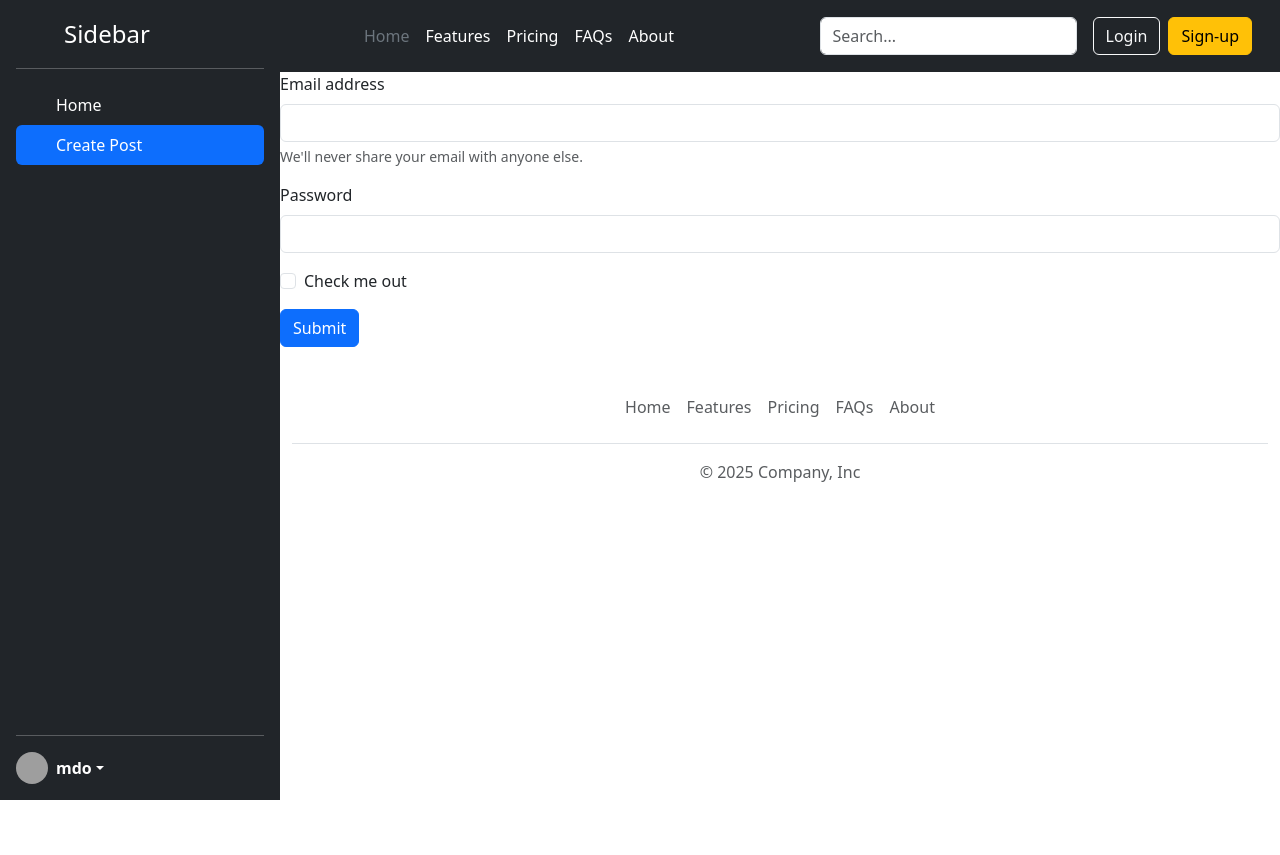
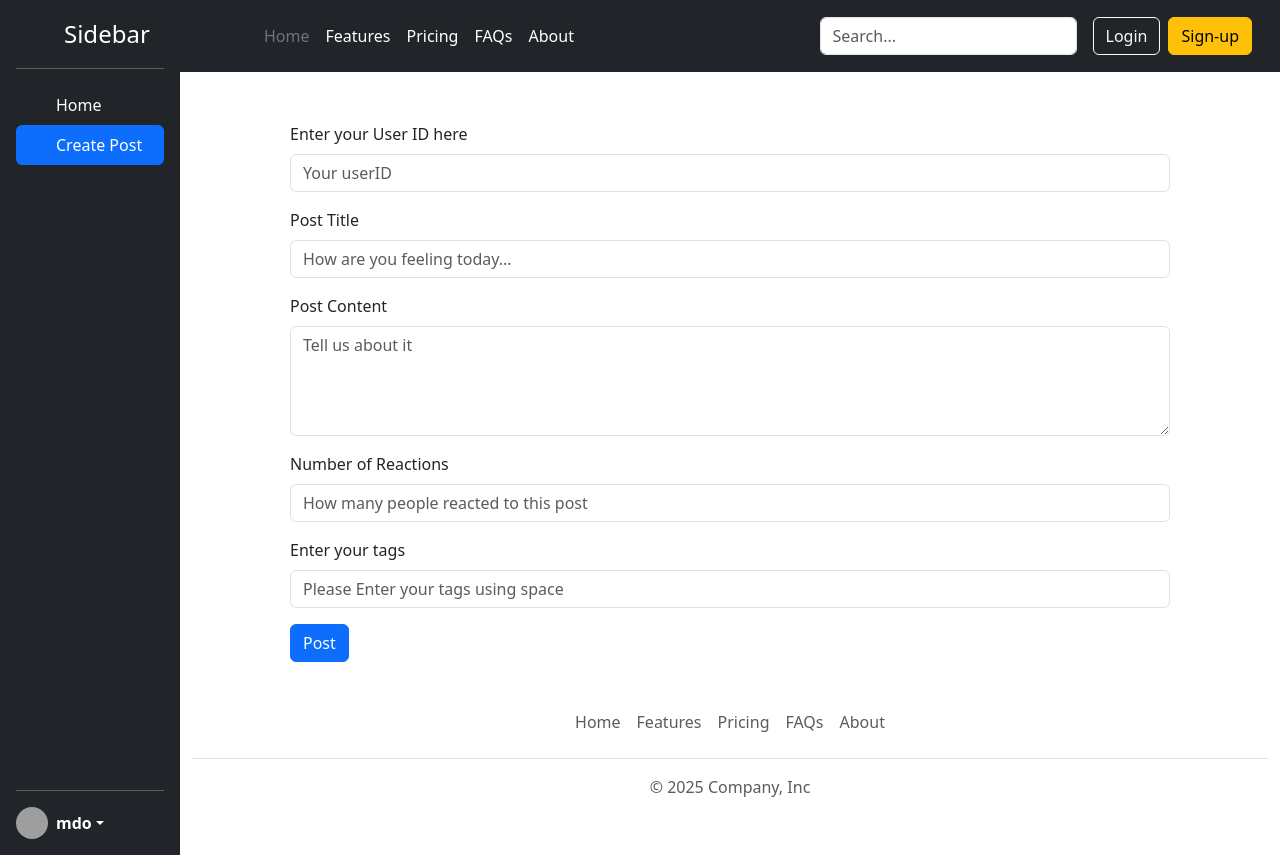
Before and after one commit to M-Prathmesh-B18/Social-Media, a React (Vite) app: page / in a window 1280 px wide. Both pictures are taken after a click on the link "Create Post". Before the commit the page ends 800 px from the top, so only its background shows below. Built offline with nearby package versions, Linux system fonts and the light colour scheme; grey boxes are pictures that could not be loaded.

Commit message:
creat a WelcomeMsg component for display the msg to user when there is no posts

```diff
--- a/src/App.css
+++ b/src/App.css
@@ -23,3 +23,13 @@
 .hashtag {
   margin: 0px 3px;
 }
+
+.create-post {
+  width: 80%;
+  margin-left: 10%;
+  margin-top: 50px;
+}
+
+.welcome-msg {
+  margin: 100px 0;
+}
--- a/src/component/CreatePost.jsx
+++ b/src/component/CreatePost.jsx
@@ -2,59 +2,94 @@ import { useContext, useRef } from "react";
 import { PostListContext } from "../store/post-list-store";
 const CreatePost = () => {
   const { addPost } = useContext(PostListContext);
-  const { postData } = useContext(PostListContext);
-  const createrName = useRef();
-  const postTopic = useRef();
+
+  const userIdElement = useRef();
+  const postTitleElement = useRef();
+  const postBodyElement = useRef();
+  const reactionsElement = useRef();
+  const tagsElement = useRef();
 
   const handleOnSubmit = (event) => {
     event.preventDefault();
-    const name = createrName.current.value;
-    const topic = postTopic.current.value;
-    console.log(postData[0]);
-    console.log(name);
-    addPost(name, topic);
+    const userId = userIdElement.current.value;
+    const postTitle = postTitleElement.current.value;
+    const postBody = postBodyElement.current.value;
+    const reactions = reactionsElement.current.value;
+    const tags = tagsElement.current.value.split(" ");
+
+    addPost(userId, postTitle, postBody, reactions, tags);
+    userIdElement.current.value = "";
+    postTitleElement.current.value = "";
+    postBodyElement.current.value = "";
+    reactionsElement.current.value = "";
+    tagsElement.current.value = "";
   };
 
   return (
-    <form onSubmit={handleOnSubmit}>
+    <form onSubmit={handleOnSubmit} className="create-post">
       <div className="mb-3">
-        <label htmlFor="exampleInputEmail1" className="form-label">
-          Email address
+        <label htmlFor="userid" className="form-label">
+          Enter your User ID here
         </label>
         <input
           type="text"
           className="form-control"
-          id="exampleInputEmail1"
-          aria-describedby="emailHelp"
-          ref={createrName}
+          id="userid"
+          placeholder="Your userID"
+          ref={userIdElement}
         />
-        <div id="emailHelp" className="form-text">
-          We'll never share your email with anyone else.
-        </div>
       </div>
       <div className="mb-3">
-        <label htmlFor="exampleInputPassword1" className="form-label">
-          Password
+        <label htmlFor="title" className="form-label">
+          Post Title
         </label>
         <input
           type="text"
           className="form-control"
-          id="exampleInputPassword1"
-          ref={postTopic}
+          id="title"
+          placeholder="How are you feeling today..."
+          ref={postTitleElement}
         />
       </div>
-      <div className="mb-3 form-check">
+      <div className="mb-3">
+        <label htmlFor="body" className="form-label">
+          Post Content
+        </label>
+        <textarea
+          type="text"
+          rows="4"
+          className="form-control"
+          id="body"
+          placeholder="Tell us about it"
+          ref={postBodyElement}
+        />
+      </div>
+      <div className="mb-3">
+        <label htmlFor="reactions" className="form-label">
+          Number of Reactions
+        </label>
         <input
-          type="checkbox"
-          className="form-check-input"
-          id="exampleCheck1"
+          type="text"
+          className="form-control"
+          id="reactions"
+          placeholder="How many people reacted to this post"
+          ref={reactionsElement}
         />
-        <label className="form-check-label" htmlFor="exampleCheck1">
-          Check me out
+      </div>
+      <div className="mb-3">
+        <label htmlFor="tags" className="form-label">
+          Enter your tags
         </label>
+        <input
+          type="text"
+          className="form-control"
+          id="tags"
+          placeholder="Please Enter your tags using space"
+          ref={tagsElement}
+        />
       </div>
       <button type="submit" className="btn btn-primary">
-        Submit
+        Post
       </button>
     </form>
   );
--- a/src/component/Post.jsx
+++ b/src/component/Post.jsx
@@ -3,6 +3,10 @@ import { AiFillDelete } from "react-icons/ai";
 import { PostListContext } from "../store/post-list-store";
 const Post = ({ posts }) => {
   const { deletePost } = useContext(PostListContext);
+  const handelOnClicked = (id) => {
+    console.log(id);
+    deletePost(id);
+  };
   return (
     <div className="card post-card" style={{ width: "30rem" }}>
       <div className="card-body">
@@ -10,7 +14,7 @@ const Post = ({ posts }) => {
           {posts.title}
           <span
             className="position-absolute top-0 start-100 translate-middle badge rounded-pill bg-danger"
-            onClick={() => deletePost(posts.id)}
+            onClick={() => handelOnClicked(posts.id)}
           >
             <AiFillDelete />
           </span>
--- a/src/component/PostList.jsx
+++ b/src/component/PostList.jsx
@@ -1,11 +1,18 @@
 import { useContext } from "react";
 import Post from "./Post";
 import { PostListContext } from "../store/post-list-store";
+import WelcomeMsg from "./WelcomeMsg";
 
 const PostList = () => {
   const { postData } = useContext(PostListContext);
+  const handleGetPostsClick = () => {
+    console.log("get posts on link");
+  };
   return (
     <>
+      {postData.length === 0 && (
+        <WelcomeMsg onGetPostsClick={handleGetPostsClick}></WelcomeMsg>
+      )}
       {postData.map((posts) => (
         <Post key={posts.id} posts={posts}></Post>
       ))}
--- a/src/component/SideBar.jsx
+++ b/src/component/SideBar.jsx
@@ -6,7 +6,7 @@ const SideBar = ({ selectedTab, setSelectedTab }) => {
   return (
     <div
       className="d-flex flex-column flex-shrink-0 p-3 text-white bg-dark sidebarcss"
-      style={{ width: "280px" }}
+      style={{ width: "180px" }}
     >
       <a
         href="/"
--- /dev/null
+++ b/src/component/WelcomeMsg.jsx
@@ -0,0 +1,11 @@
+const WelcomeMsg = ({ onGetPostsClick }) => {
+  return (
+    <center className="welcome-msg">
+      <h1>There is no Post</h1>
+      <button type="button" class="btn btn-primary" onClick={onGetPostsClick}>
+        Get Post from Server
+      </button>
+    </center>
+  );
+};
+export default WelcomeMsg;
--- a/src/store/post-list-store.jsx
+++ b/src/store/post-list-store.jsx
@@ -5,70 +5,48 @@ export const PostListContext = createContext({
   deletePost: () => {},
 });
 
-const postReducer = (action, currentpostData) => {
-  let newPost = currentpostData;
+const postReducer = (postData, action) => {
+  let newPost = postData;
   if (action.type === "ADD_POST") {
-    // newPost = [
-    //   ...postData,
-    //   {
-    //     name: action.payload.CreaterName,
-    //     topic: action.payload.PostTopic,
-    //     desc: action.payload.PostDesc,
-    //   },
-    // ];
-    console.log("on add post Action");
+    newPost = [action.payload, ...postData];
   } else if (action.type === "DELETE_POST") {
-    newPost = currentpostData.filter(
-      (post) => post.id !== action.payload.postid
-    );
+    newPost = postData.filter((item) => item.id !== action.payload.id);
   }
   return newPost;
 };
 
 const PostListProvider = ({ children }) => {
-  const Default_Post_List = [
-    {
-      id: "1",
-      title: "Going To Mumbai ",
-      body: "Hi Friend iam going to mumbai for my vacation.",
-      reactions: 2,
-      userId: "user-9",
-      tags: ["vactaion", "Mumbai", "Enjoying"],
-    },
-    {
-      id: "2",
-      title: "Pass ho gaya",
-      body: "after the 4 year pass in btech.",
-      reactions: 22,
-      userId: "user-12",
-      tags: ["graduation", "unbelivibal"],
-    },
-  ];
+  const Default_Post_List = [];
 
   const [postData, dispatcherOfPost] = useReducer(
     postReducer,
     Default_Post_List
   );
 
-  const addPost = (name, topic) => {
+  const addPost = (userId, postTitle, postBody, reactions, tags) => {
     const addNewPostAction = {
       type: "ADD_POST",
       payload: {
-        CreaterName: name,
-        PostTopic: topic,
-        PostDesc: desc,
+        id: Date.now(),
+        title: postTitle,
+        body: postBody,
+        reactions: reactions,
+        userId: "userId ",
+        tags: tags,
       },
     };
     dispatcherOfPost(addNewPostAction);
+    console.log(`${userId} ${postTitle}${tags}`);
   };
 
-  const deletePost = (postid) => {
-    dispatcherOfPost({
+  const deletePost = (id) => {
+    const deletePostAction = {
       type: "DELETE_POST",
       payload: {
-        postid,
+        id,
       },
-    });
+    };
+    dispatcherOfPost(deletePostAction);
   };
 
   return (
```
